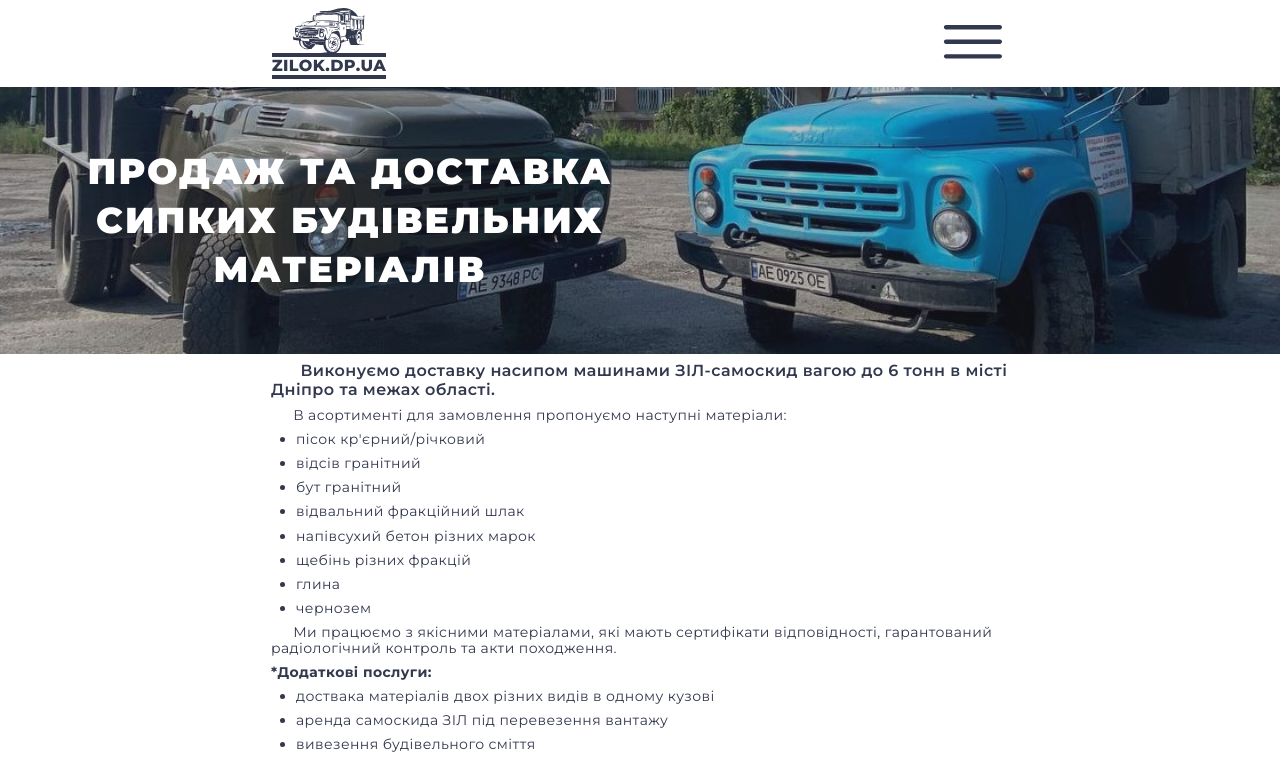
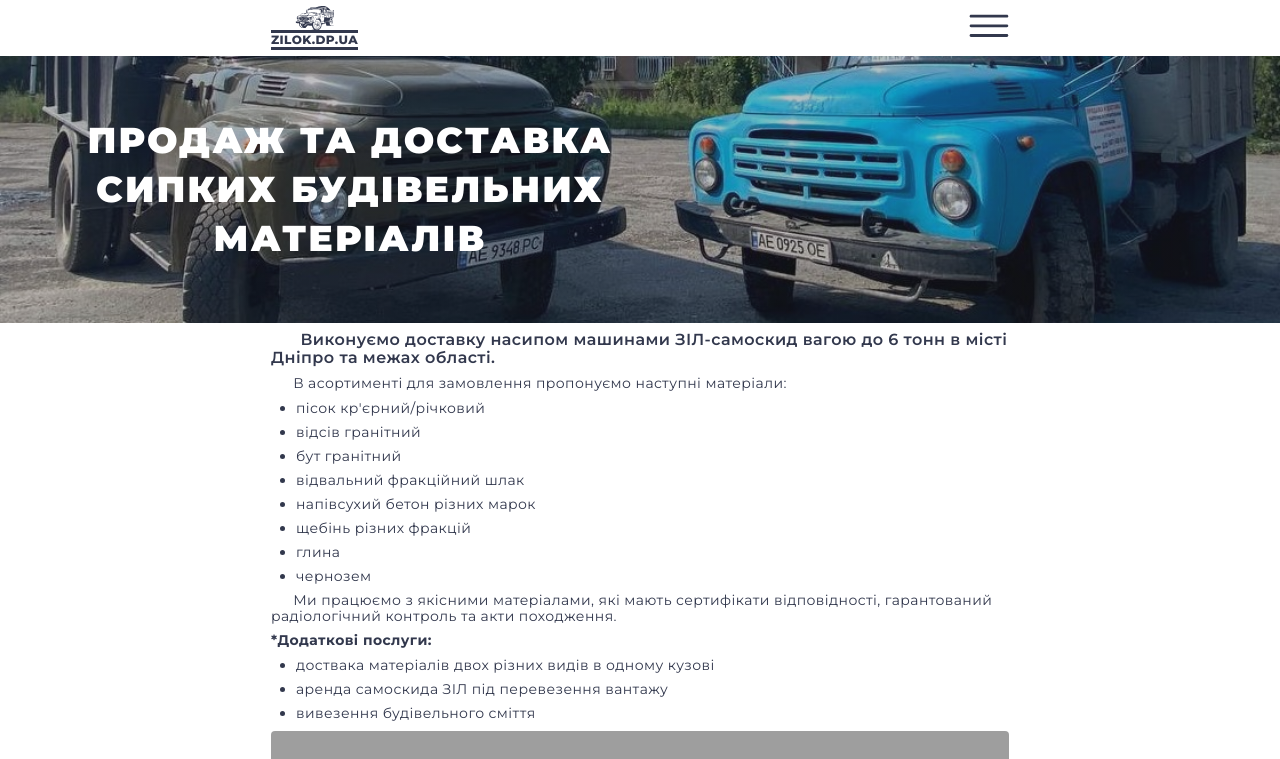
Before and after one commit to AnthonyIvan0v/delivery-service-zilok, a plain HTML site: page index.html in a window 1280 px wide. Shown: the top 759 px of the page. Drawn offline with nearby package versions, Linux system fonts and the light colour scheme; grey boxes are pictures that could not be loaded.

Commit message:
зменшує розмір лого та додає анімацію

```diff
--- a/index.html
+++ b/index.html
@@ -21,13 +21,13 @@
     <header>
         <div class="container mobile-header">
             <a href="./index.html" class="logo">
-                <svg width="106" height="45">
+                <svg width="80" height="24" class="logo-icon">
                     <use href="./images/sprite.svg#icon-logo"></use>
                 </svg>
                 <span>Zilok.dp.ua</span>
             </a>
 
-            <button class="button-mobile-menu"><svg width="60" height="60" data-menu-open>
+            <button class="button-mobile-menu"><svg width="40" height="40" data-menu-open>
                     <use href="./images/sprite.svg#icon-burger"></use>
                 </svg></button>
         </div>
--- a/sass/components/_logo.scss
+++ b/sass/components/_logo.scss
@@ -1,18 +1,23 @@
 .logo{
-    width: 116px;
-    align-items: center;
     display: flex;
     flex-direction: column;
+    align-items: center;
     color: var(--primary-text-color);
+
+    transform: scale(1);
+    transition-property: color;
+    @include animation;
 
 }
 
 .logo span{
-    border-top: 4px solid var(--primary-text-color);
-    border-bottom: 4px solid var(--primary-text-color);
+    border-top: 3px solid var(--primary-text-color);
+    border-bottom: 3px solid var(--primary-text-color);
     text-transform: uppercase;
-    font-size: 16px;
+    font-size: 12px;
     font-weight: 800;
+    transition-property: border-color;
+    @include animation;
 }
 
 .logo svg{
@@ -21,16 +26,19 @@
 
 
 .logo:hover{
-    transform: rotate(2deg);
     color: #e29930;
+    transition-property: color;
+    @include animation;
 
     span{
         border-color: #e29930;
+
     }
 }
 
 
 .logo-footer{
+    width: 100px;
     color: var(--primary-white-color);
     border-color: var(--primary-white-color);
 }
--- a/sass/components/_mobile-header.scss
+++ b/sass/components/_mobile-header.scss
@@ -1,12 +1,15 @@
 .mobile-header{
-    padding-top: 8px;
-    padding-bottom: 8px;
+    padding-top: 6px;
+    padding-bottom: 6px;
     display: flex;
     justify-content: space-between;
 }
 
 .button-mobile-menu{
-    color: var(--primary-text-color)
+    padding: 0;
+    color: var(--primary-text-color);
+    transition-property: color;
+    @include animation;
 }
 
 .button-mobile-menu:hover{
@@ -30,8 +33,7 @@
     visibility: 0;
     pointer-events: none;
     transition-property: opacity, visibility, transform;
-    transition-duration: 250ms;
-    transition-timing-function: cubic-bezier(0.4, 0, 0.2, 1);
+    @include animation;
 }
 
 .mobile-menu.is-open{
@@ -48,7 +50,18 @@
     display: flex;
     justify-content: center;
     align-items: center;
+    color: var(--primary-text-color);
     background-color: transparent;
+    transition-property: color, transform;
+}
+
+.button-close:hover{
+    color: var(--accent-color);
+    transform: scale(1.1);
+}
+
+.button-close svg{
+    fill: currentColor;
 }
 
 .mobile-menu-list{
--- a/sass/main.scss
+++ b/sass/main.scss
@@ -2,6 +2,7 @@
 @import "./base/variables";
 @import "./base/container";
 @import "./utils/visually-hidden";
+@import "./utils/mixins";
 @import "./components/mobile-header";
 @import "./components/logo";
 @import "./layout/hero";
--- a/sass/utils/_mixins.scss
+++ b/sass/utils/_mixins.scss
@@ -0,0 +1,4 @@
+@mixin animation{
+    transition-duration: 250ms;
+    transition-timing-function: cubic-bezier(0.4, 0, 0.2, 1);
+}
```
Also changed, not shown: css/main.css, css/main.min.css, 2 other files.
